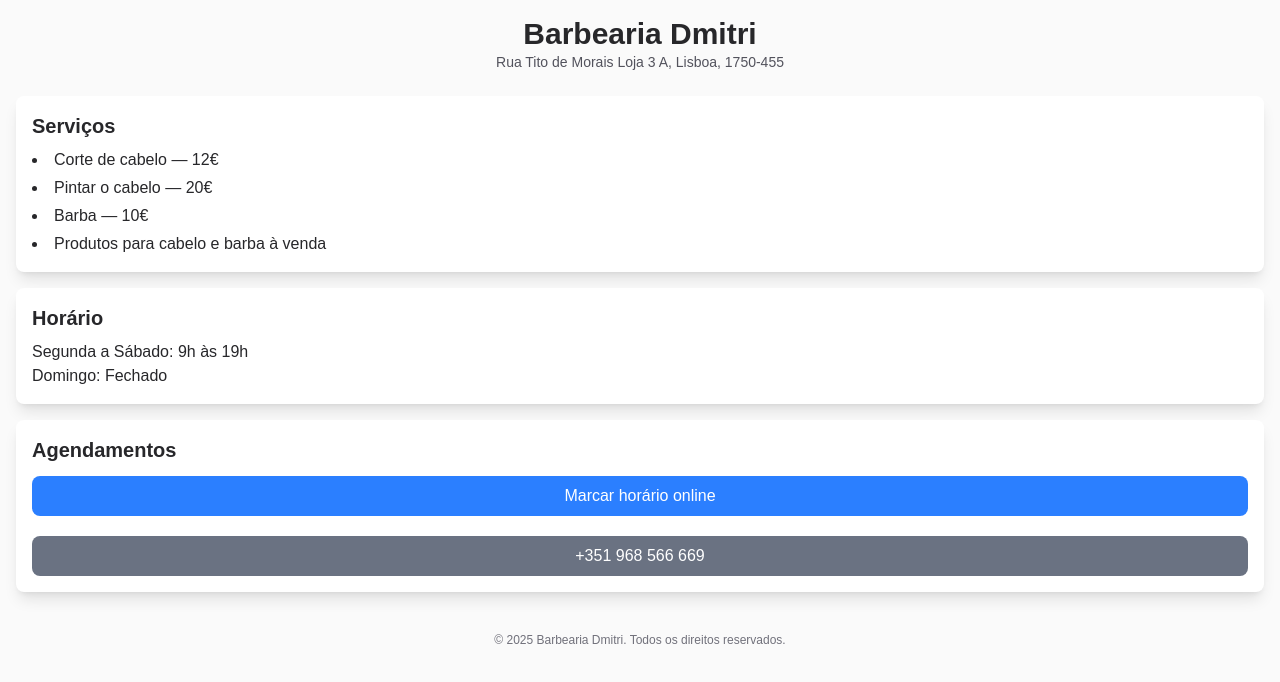
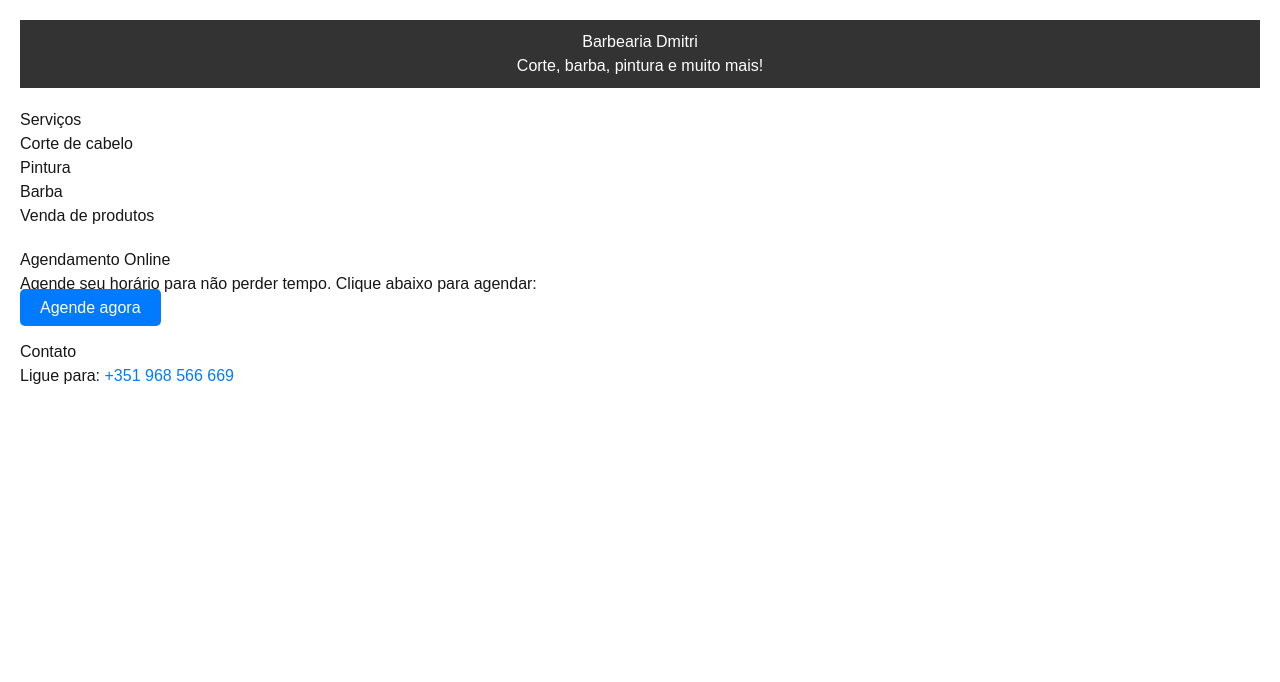
Before and after one commit to killerboss2517/-barbearia-dmitri, a Next.js app: page / in a window 1280 px wide. Shown: the top 682 px of the page. Built offline with nearby package versions, Linux system fonts and the light colour scheme.

Commit message:
Atualização na página principal do site

```diff
--- a/app/page.tsx
+++ b/app/page.tsx
@@ -1,44 +1,41 @@
-export default function BarbeariaDmitri() {
+import React from 'react';
+
+const HomePage = () => {
   return (
-    <main className="min-h-screen bg-zinc-50 p-4 text-zinc-800">
-      <header className="text-center mb-6">
-        <h1 className="text-3xl font-bold">Barbearia Dmitri</h1>
-        <p className="text-sm text-zinc-600">
-          Rua Tito de Morais Loja 3 A, Lisboa, 1750-455
-        </p>
+    <div style={{ fontFamily: 'Arial, sans-serif', padding: '20px', margin: 0 }}>
+      {/* Cabeçalho */}
+      <header style={{ backgroundColor: '#333', color: '#fff', padding: '10px 0', textAlign: 'center' }}>
+        <h1>Barbearia Dmitri</h1>
+        <p>Corte, barba, pintura e muito mais!</p>
       </header>
 
-      <section className="grid gap-4">
-        <div className="bg-white shadow-lg rounded-lg p-4">
-          <h2 className="text-xl font-semibold mb-2">Serviços</h2>
-          <ul className="list-disc list-inside space-y-1">
-            <li>Corte de cabelo — 12€</li>
-            <li>Pintar o cabelo — 20€</li>
-            <li>Barba — 10€</li>
-            <li>Produtos para cabelo e barba à venda</li>
-          </ul>
-        </div>
+      {/* Seção de serviços */}
+      <section style={{ marginTop: '20px' }}>
+        <h2>Serviços</h2>
+        <ul>
+          <li>Corte de cabelo</li>
+          <li>Pintura</li>
+          <li>Barba</li>
+          <li>Venda de produtos</li>
+        </ul>
+      </section>
 
-        <div className="bg-white shadow-lg rounded-lg p-4">
-          <h2 className="text-xl font-semibold mb-2">Horário</h2>
-          <p>Segunda a Sábado: 9h às 19h</p>
-          <p>Domingo: Fechado</p>
-        </div>
+      {/* Seção de agendamento */}
+      <section style={{ marginTop: '20px' }}>
+        <h2>Agendamento Online</h2>
+        <p>Agende seu horário para não perder tempo. Clique abaixo para agendar:</p>
+        <a href="https://calendly.com/gloriajoaopaulo8/30min" style={{ textDecoration: 'none', color: '#fff', backgroundColor: '#007BFF', padding: '10px 20px', borderRadius: '5px' }}>
+          Agende agora
+        </a>
+      </section>
 
-        <div className="bg-white shadow-lg rounded-lg p-4 flex flex-col gap-3">
-          <h2 className="text-xl font-semibold">Agendamentos</h2>
-          <button className="w-full bg-blue-500 text-white py-2 rounded-lg mb-2">
-            Marcar horário online
-          </button>
-          <button className="w-full bg-gray-500 text-white py-2 rounded-lg">
-            +351 968 566 669
-          </button>
-        </div>
+      {/* Seção de contato */}
+      <section style={{ marginTop: '20px' }}>
+        <h2>Contato</h2>
+        <p>Ligue para: <a href="tel:+351968566669" style={{ color: '#007BFF' }}>+351 968 566 669</a></p>
+      </section>
+    </div>
+  );
+};
 
-        <footer className="text-center text-xs text-zinc-500 mt-6">
-          <p>&copy; {new Date().getFullYear()} Barbearia Dmitri. Todos os direitos reservados.</p>
-        </footer>
-      </section>
-    </main>
-  );
-}
+export default HomePage;
```
